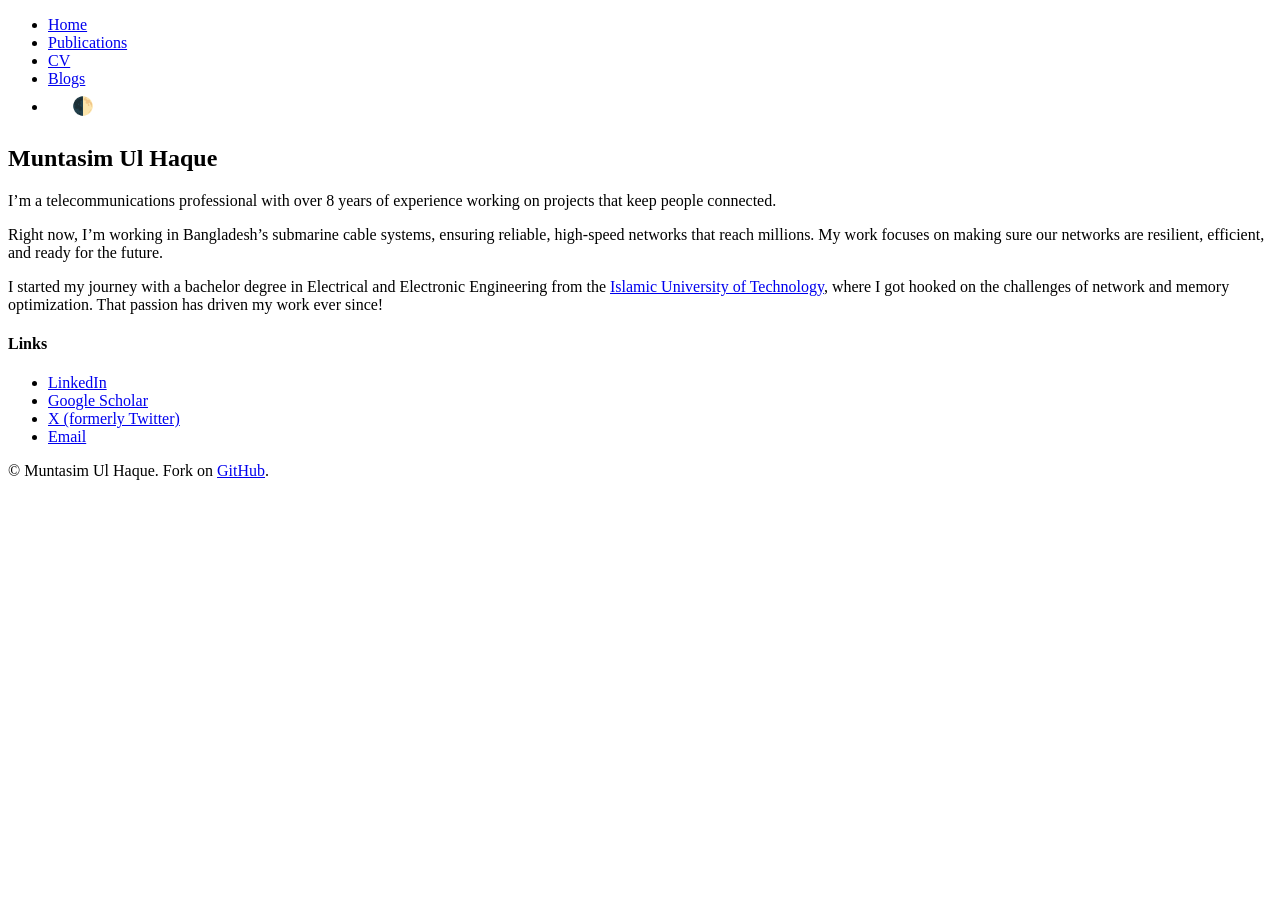
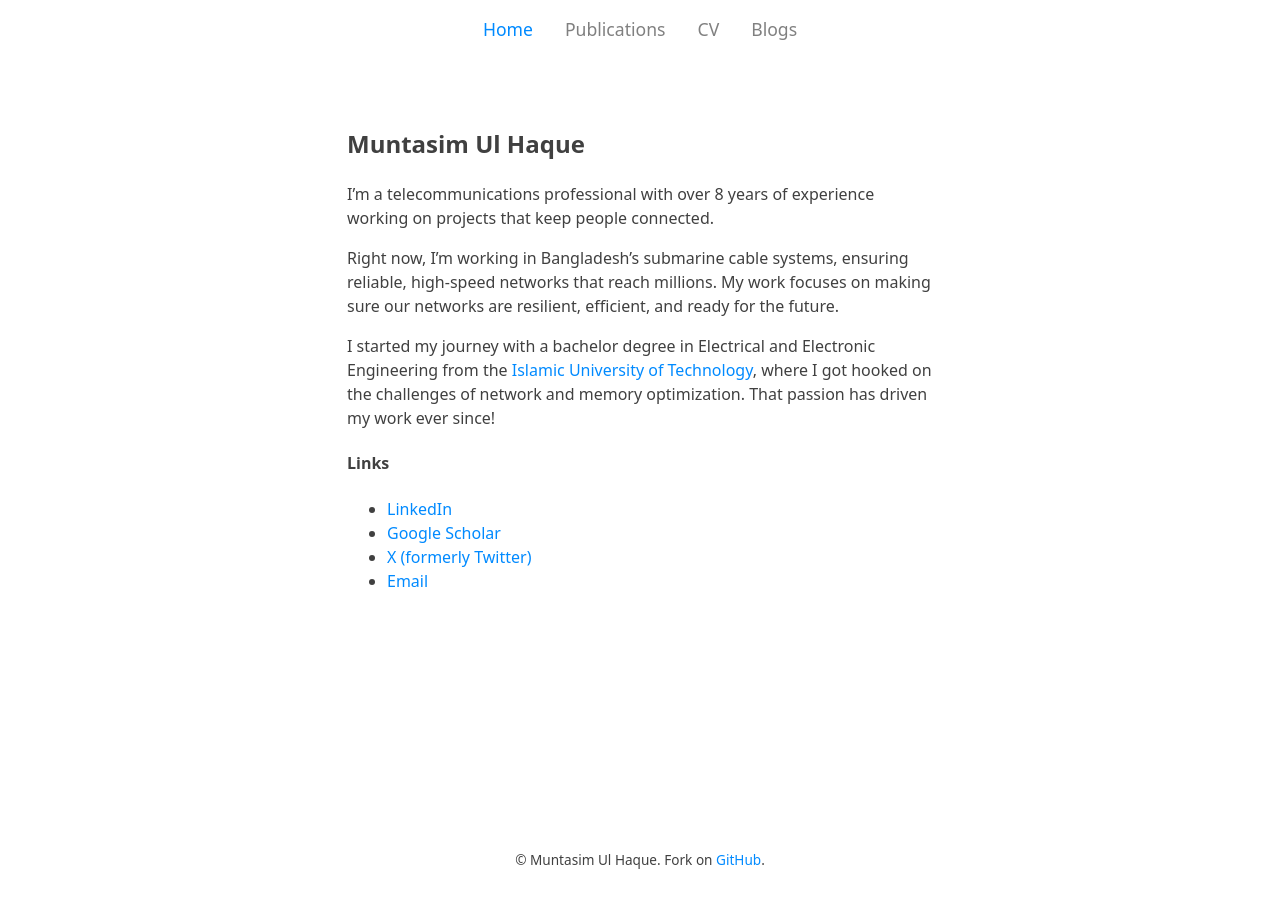
Before and after one commit to muntasimulhaque/muntasimulhaque.github.io, a Jekyll site: the page built from index.md, in a window 1280 px wide. Built offline with Jekyll 4.4.1, drawn with Linux system fonts in a browser that asks for light colours; our own code applies the rules of GitHub Pages for plain Markdown files.

Commit message:
revert back

```diff
--- a/_layouts/default.html
+++ b/_layouts/default.html
@@ -23,11 +23,6 @@
                        {% if page.url contains '/cv' %}aria-current="page"{% endif %}>CV</a></li>
                 <li><a href="{{ '/blog' | relative_url }}"
                        {% if page.url contains '/blog' %}aria-current="page"{% endif %}>Blogs</a></li>
-                <li>
-                    <button class="theme-toggle" aria-label="Toggle dark mode">
-                        <span class="theme-toggle-text">🌓</span>
-                    </button>
-                </li>
             </ul>
         </nav>
     </header>
@@ -41,41 +36,5 @@
     <footer>
         <p>© Muntasim Ul Haque. Fork on <a href="https://github.com/muntasimulhaque/muntasimulhaque.github.io" target="_blank">GitHub</a>.</p>
     </footer>
-
-    <script>
-        // Theme toggle functionality
-        const themeToggle = document.querySelector('.theme-toggle');
-        const prefersDarkScheme = window.matchMedia('(prefers-color-scheme: dark)');
-
-        // Function to set theme
-        function setTheme(theme) {
-            document.body.className = theme;
-            localStorage.setItem('theme', theme);
-        }
-
-        // Initialize theme
-        const savedTheme = localStorage.getItem('theme');
-        if (savedTheme) {
-            setTheme(savedTheme);
-        } else if (prefersDarkScheme.matches) {
-            setTheme('dark');
-        }
-
-        // Toggle theme when button is clicked
-        themeToggle.addEventListener('click', () => {
-            if (document.body.className === 'dark') {
-                setTheme('light');
-            } else {
-                setTheme('dark');
-            }
-        });
-
-        // Listen for system theme changes
-        prefersDarkScheme.addEventListener('change', (e) => {
-            if (!localStorage.getItem('theme')) {
-                setTheme(e.matches ? 'dark' : 'light');
-            }
-        });
-    </script>
 </body>
 </html>
--- a/assets/css/main.css
+++ b/assets/css/main.css
@@ -1,40 +1,5 @@
-/* Add this to your existing CSS file */
-
-/* Theme toggle button styles */
-.theme-toggle {
-    background: none;
-    border: none;
-    padding: 0.5rem;
-    cursor: pointer;
-    color: var(--navigation-menu-color);
-    font-size: 1.1em;
-    margin-left: 1rem;
-    display: flex;
-    align-items: center;
-}
-
-.theme-toggle:hover {
-    color: var(--link-color);
-}
-
-.theme-toggle:focus {
-    outline: 2px solid var(--link-color);
-    outline-offset: 2px;
-}
-
-/* Force dark mode when class is present */
-.dark {
-    --primary-color: #E0E0E0;
-    --background-color: #1A1A1A;
-    --text-color: #E0E0E0;
-    --link-color: #66B2FF;
-    --link-hover-color: #99CCFF;
-    --selection-color: #1E3A8A;
-    --navigation-menu-color: #A0A0A0;
-}
-
-/* Force light mode when class is present */
-.light {
+:root {
+    /* Light theme (default) */
     --primary-color: #404040;
     --background-color: #FFF;
     --text-color: #404040;
@@ -42,4 +7,256 @@
     --link-hover-color: #006ACC;
     --selection-color: #DFEAFB;
     --navigation-menu-color: #808080;
+
+    /* Common variables */
+    --max-content-width: 650px;
+    --font-stack: system-ui, -apple-system, BlinkMacSystemFont,
+                 "Segoe UI", Roboto, Oxygen, Ubuntu, Cantarell,
+                 "Open Sans", "Helvetica Neue", sans-serif;
+    --line-height: 1.5;
+    --container-padding: 2rem;
+    --container-padding-mobile: 1rem;
 }
+
+@media (prefers-color-scheme: dark) {
+    :root {
+        --primary-color: #E0E0E0;
+        --background-color: #1A1A1A;
+        --text-color: #E0E0E0;
+        --link-color: #66B2FF;
+        --link-hover-color: #99CCFF;
+        --selection-color: #1E3A8A;
+        --navigation-menu-color: #A0A0A0;
+    }
+}
+
+body {
+    font-family: var(--font-stack);
+    line-height: var(--line-height);
+    color: var(--text-color);
+    background-color: var(--background-color);
+    margin: 0;
+    padding: 0;
+    width: 100%;
+    overflow-x: hidden;
+    display: flex;
+    flex-direction: column;
+    min-height: 100vh;
+}
+
+main {
+    flex: 1;
+    padding: var(--container-padding);
+    max-width: var(--max-content-width);
+    margin: 0 auto;
+    width: 100%;
+    box-sizing: border-box;
+}
+
+h1, h2, h3, h4, h5, h6 {
+    font-family: var(--font-stack);
+    color: var(--primary-color);
+}
+
+header {
+    font-family: var(--font-stack);
+    padding: 1rem;
+    margin-bottom: 1rem;
+    position: relative;
+    width: 100%;
+    box-sizing: border-box;
+}
+
+a {
+    color: var(--link-color);
+    text-decoration: none;
+}
+
+a:hover {
+    color: var(--link-hover-color);
+    text-decoration: underline;
+}
+
+a:focus {
+    outline: 2px solid var(--link-color);
+    outline-offset: 2px;
+}
+
+a:visited {
+    color: var(--link-color);
+}
+
+::selection {
+    background-color: var(--selection-color);
+    color: var(--text-color);
+}
+
+nav ul {
+    list-style-type: none;
+    padding: 0;
+    margin: 0;
+    display: flex;
+    justify-content: center;
+    flex-wrap: wrap;
+    gap: 1rem;
+}
+
+nav li {
+    margin: 0;
+}
+
+nav a {
+    font-family: var(--font-stack);
+    color: var(--navigation-menu-color);
+    text-decoration: none;
+    font-size: 1.10em;
+    padding: 0.5rem;
+}
+
+nav a[aria-current="page"] {
+    color: var(--link-color);
+}
+
+nav a:visited {
+    color: var(--navigation-menu-color);
+}
+
+nav a:hover {
+    color: var(--link-color);
+    text-decoration: none;
+}
+
+/* Blog list styles */
+.blog-list {
+    margin-top: 2rem;
+}
+
+.blog-preview {
+    margin-bottom: 2rem;
+}
+
+.blog-title {
+    margin: 0;
+}
+
+.blog-title a {
+    color: var(--text-color);
+    text-decoration: none;
+}
+
+.blog-title a:hover {
+    color: var(--link-color);
+}
+
+.blog-date {
+    display: block;
+    color: var(--text-color);
+    font-size: 0.75em;
+    margin-top: 0.1rem;
+}
+
+/* Blog post styles */
+.blog-post h1 {
+    color: var(--text-color);
+    font-size: 1.8rem;
+    margin-top: 0;
+    margin-bottom: 1rem;
+    line-height: 1.2;
+}
+
+.blog-post {
+    max-width: var(--max-content-width);
+}
+
+.blog-post .blog-date {
+    display: block;
+    font-size: 0.75em;
+    color: var(--text-color);
+    margin-top: 0.2rem;
+    margin-bottom: 1rem;
+}
+
+.blog-content {
+    margin-top: 3rem;
+}
+
+.blog-content img {
+    max-width: 100%;
+    height: auto;
+    border-radius: 8px;
+    box-shadow: 0 4px 6px rgba(0, 0, 0, 0.1);
+    margin: 1rem 0;
+    display: block;
+    margin-left: auto;
+    margin-right: auto;
+    border: 1px solid #eaecef;
+}
+
+article {
+    flex: 1;
+    width: 100%;
+    box-sizing: border-box;
+}
+
+footer {
+    font-family: var(--font-stack);
+    text-align: center;
+    padding: 1rem;
+    color: var(--text-color);
+    font-size: 0.85em;
+    margin-top: 2rem;
+    width: 100%;
+    box-sizing: border-box;
+}
+
+/* Print styles */
+@media print {
+    body {
+        background: white;
+        color: black;
+        margin: 0;
+        padding: 2cm;
+    }
+
+    header, footer {
+        display: none;
+    }
+
+    main {
+        padding: 0;
+        max-width: none;
+    }
+
+    a {
+        text-decoration: none;
+        color: black;
+    }
+
+    a[href^="http"]:after {
+        content: " (" attr(href) ")";
+        font-size: 0.8em;
+    }
+
+    h1, h2, h3, h4, h5, h6 {
+        page-break-after: avoid;
+        color: black;
+    }
+
+    img {
+        max-width: 100% !important;
+        page-break-inside: avoid;
+    }
+
+    .blog-content img {
+        box-shadow: none;
+        border: 1px solid #000;
+    }
+}
+
+/* Responsive design */
+@media (max-width: 768px) {
+    main {
+        padding: var(--container-padding-mobile);
+        width: 100%;
+    }
+}
```
